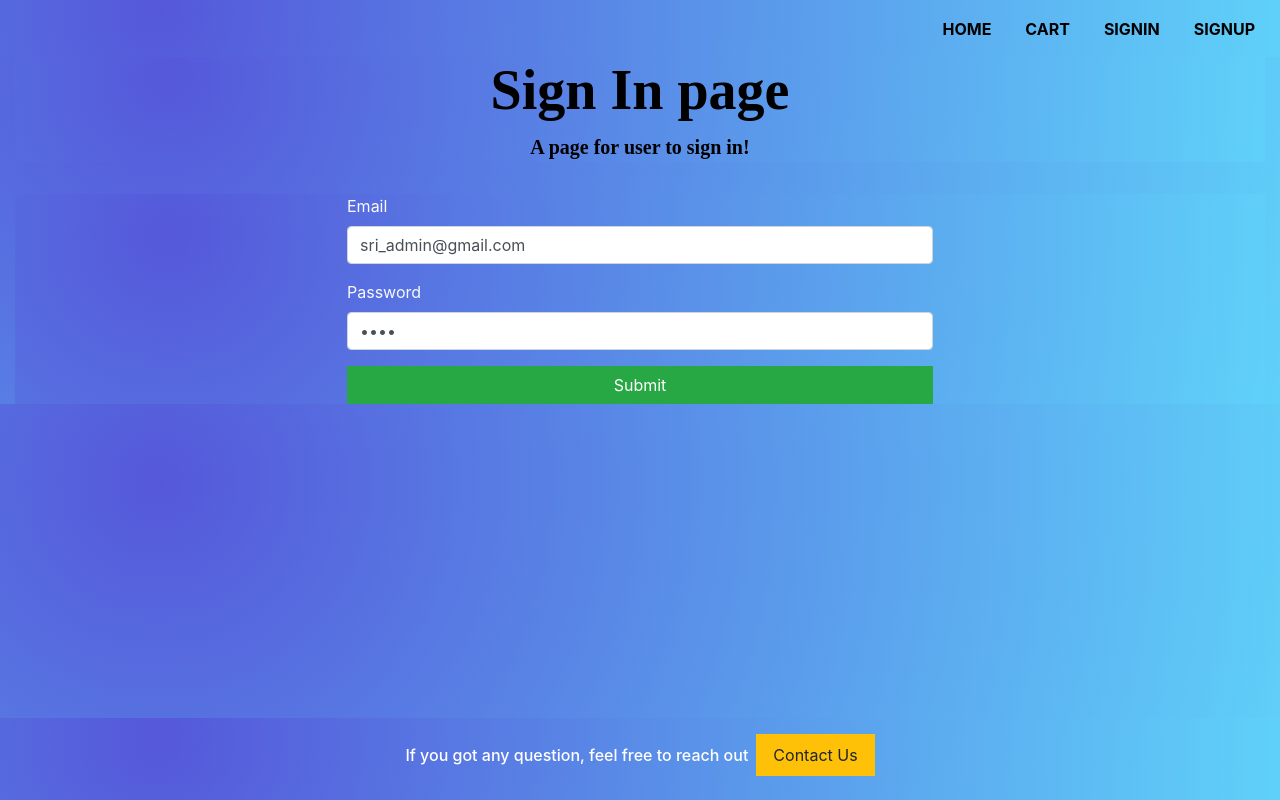
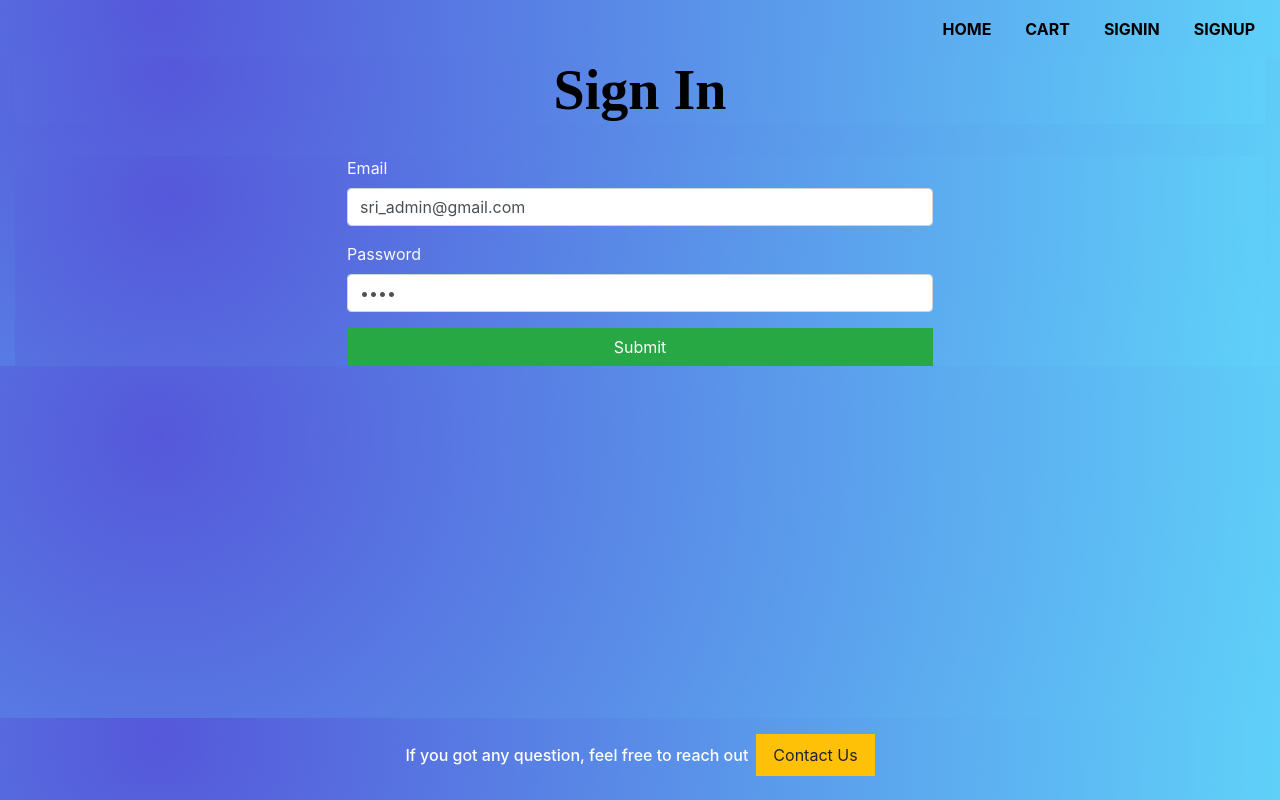
Before and after one commit to kante-srikanth/MERN-Application, a React (Create React App) app in the folder projfrontend/: page /signin in a window 1280 px wide. Built offline with nearby package versions, Linux system fonts and the light colour scheme.

Commit message:
fixed label

```diff
--- a/projfrontend/src/core/Base.js
+++ b/projfrontend/src/core/Base.js
@@ -2,7 +2,7 @@ import React from "react";
 import Menu from "./Menu";
 const Base = ({
   title = "My Title",
-  description = "My Description",
+  description = "",
   className = "bg-dark text-white p-4",
   children,
 }) => (
--- a/projfrontend/src/core/Cart.js
+++ b/projfrontend/src/core/Cart.js
@@ -39,7 +39,7 @@ const Cart = () => {
   };
 
   return (
-    <Base title="Cart Page" description="Ready to checkout">
+    <Base title="Cart" description="Ready to checkout">
       <div className="row text-center">
         <div className="col-6">
           {products.length > 0 ? (
--- a/projfrontend/src/user/Signin.js
+++ b/projfrontend/src/user/Signin.js
@@ -111,7 +111,7 @@ const Signin = () => {
   };
 
   return (
-    <Base title="Sign In page" description="A page for user to sign in!">
+    <Base title="Sign In">
       {loadingMessage()}
       {errorMessage()}
       {signInForm()}
--- a/projfrontend/src/user/Signup.js
+++ b/projfrontend/src/user/Signup.js
@@ -113,7 +113,7 @@ const Signup = () => {
   };
 
   return (
-    <Base title="Sign up page" description="This is signup page">
+    <Base title="Sign Up ">
       {successMessage()}
       {errorMessage()}
       {SignUpForm()}
```
